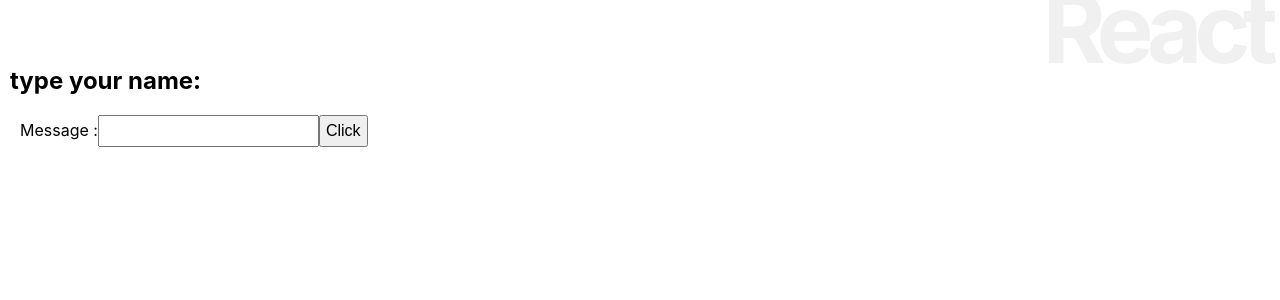
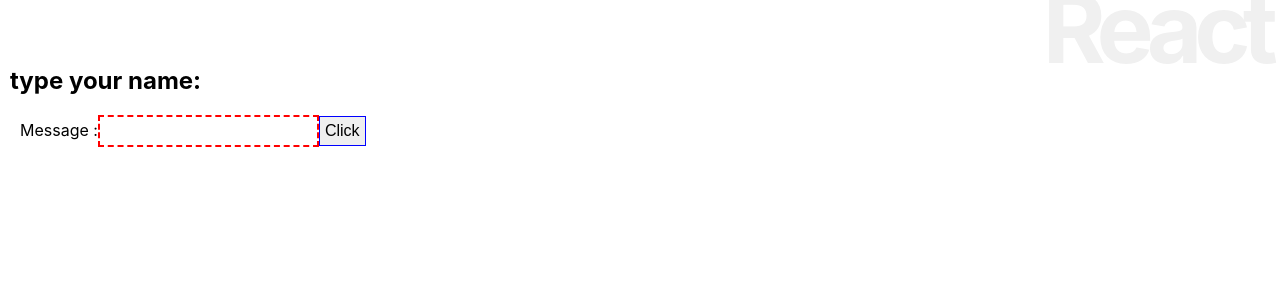
Before and after one commit to mkmy1123/React-practice, a React (Create React App) app in the folder react_app/: page / in a window 1280 px wide. Shown: the top 300 px of the page. Built offline with nearby package versions, Linux system fonts and the light colour scheme.

Commit message:
FIRST vallidation

```diff
--- a/react_app/src/App.css
+++ b/react_app/src/App.css
@@ -55,3 +55,11 @@
   color: #666;
   font-size: 16pt;
 }
+
+input:invalid{
+  border: 2px dashed red;
+}
+
+input:valid{
+  border: 1px solid blue;
+}
--- a/react_app/src/App.js
+++ b/react_app/src/App.js
@@ -43,7 +43,7 @@
       <form onSubmit={this.doSubmit}>
         <label>
           <span style={this.inputStyle}></span>Message :
-          <input type="text" style={this.inputStyle} onChange={this.doChange} />
+          <input type="text" style={this.inputStyle} onChange={this.doChange} required pattern="[A-Za-z _,.]+" />
         </label>
         <input type="submit" style={this.inputStyle} value="Click"/>
       </form>
```
